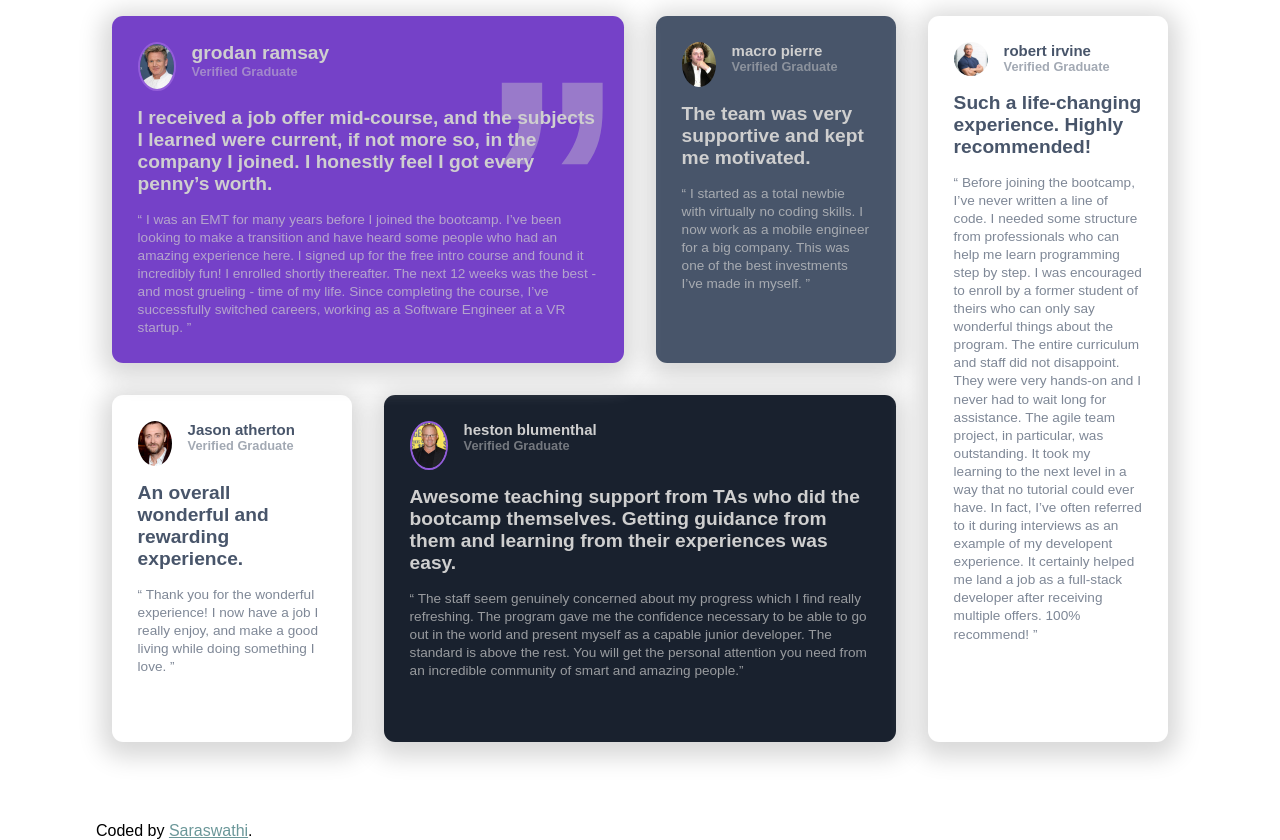
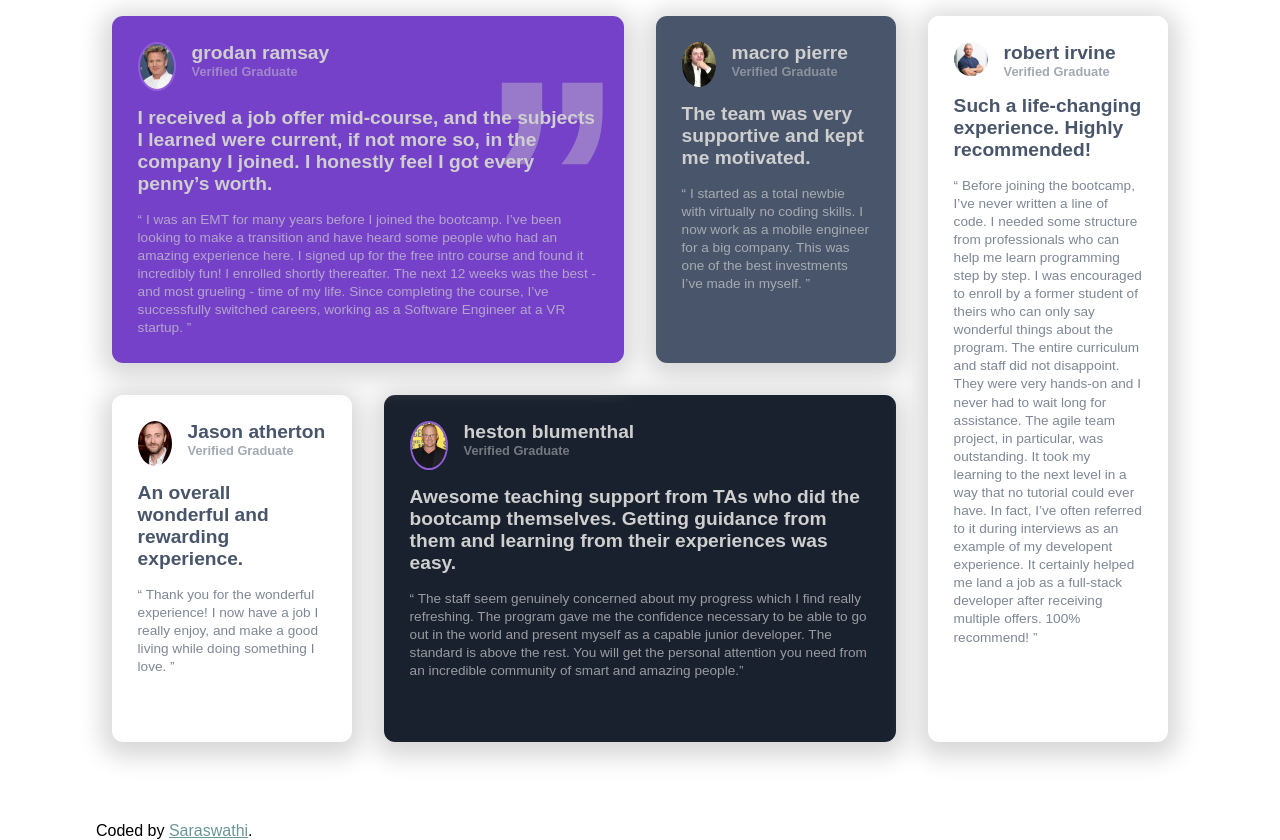
Before and after one commit to Sara2993/html, a plain HTML site: page src/csslessons/testimonials.html in a window 1280 px wide. Drawn offline with Linux system fonts and the light colour scheme.

```diff
--- a/src/csslessons/testimonials.html
+++ b/src/csslessons/testimonials.html
@@ -22,14 +22,14 @@
          <h3 class="articles__verified">Verified Graduate</h3>
       </div>
       </section>
-      <section class="articles__text">
+     <section><h3 class="articles__text">
         <p class="articles__p">I received a job offer mid-course, and the subjects I learned were current, if not more so,
           in the company I joined. I honestly feel I got every penny’s worth.</p>
           <p class="articles__quotes">“ I was an EMT for many years before I joined the bootcamp. I’ve been looking to make a transition and have heard some people who had an amazing experience here. I signed up
             for the free intro course and found it incredibly fun! I enrolled shortly thereafter.
             The next 12 weeks was the best - and most grueling - time of my life. Since completing
             the course, I’ve successfully switched careers, working as a Software Engineer at a VR startup. ”</p>
-      </section>
+          </h3></section>
    </article>
 
     <article class="articles article--macro">
@@ -38,8 +38,8 @@
         <img class="articles__photo" src="../../images/macropierre.jpg" alt="macro pierre-photo">
         </div>
         <div class="articles__titles">
-         <h1  class="articles__names">macro pierre </h1>
-         <h2 class="articles__verified">Verified Graduate</h2>
+         <h2  class="articles__names">macro pierre </h2>
+         <h3 class="articles__verified">Verified Graduate</h3>
       </div>
       </section>
       <section class="articles__text">
@@ -54,8 +54,8 @@
         <img class="articles__photo" src="../../images/jasonatherton.jpg" alt="jason atherton-photo">
       </div>
         <div class="articles__titles">
-         <h1  class="articles__names">Jason atherton </h1>
-         <h2 class="articles__verified">Verified Graduate</h2>
+         <h2  class="articles__names">Jason atherton </h2>
+         <h3 class="articles__verified">Verified Graduate</h3>
       </div>
       </section>
       <section class="articles__text">
@@ -71,8 +71,8 @@
         <img class="articles__photo" src="../../images/hestonblumenthal.jpg" alt="heston blumenthal-photo">
       </div>
         <div class="articles__titles">
-         <h1  class="articles__names"> heston blumenthal</h1>
-         <h2 class="articles__verified">Verified Graduate</h2>
+         <h2  class="articles__names"> heston blumenthal</h2>
+         <h3 class="articles__verified">Verified Graduate</h3>
       </div>
       </section>
       <section class="articles__text">
@@ -92,8 +92,8 @@
         <img class="articles__photo" src="../../images/robertirvine.jpg" alt="robert irvine.jpg">
         </div>
         <div class="articles__titles">
-         <h1  class="articles__names">robert irvine </h1>
-         <h2 class="articles__verified">Verified Graduate</h2>
+         <h2  class="articles__names">robert irvine </h2>
+         <h3 class="articles__verified">Verified Graduate</h3>
       </div>
       </section>
       <section class="articles__text">
```
